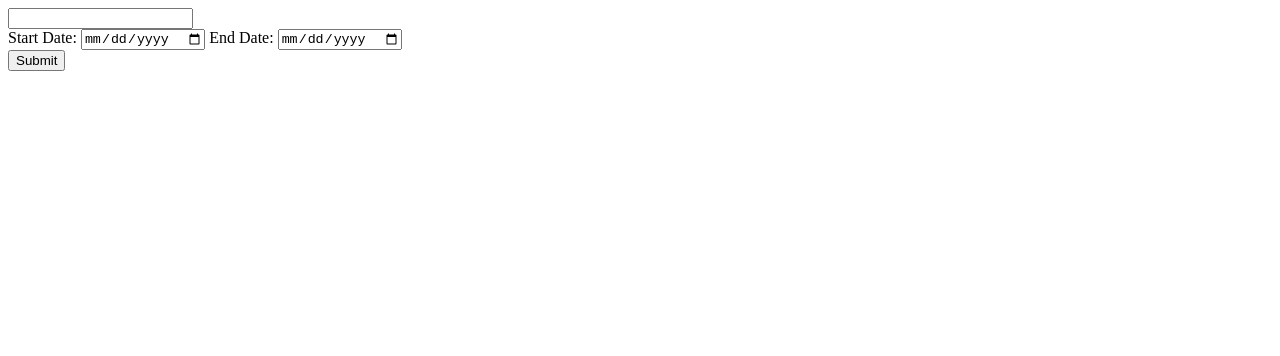
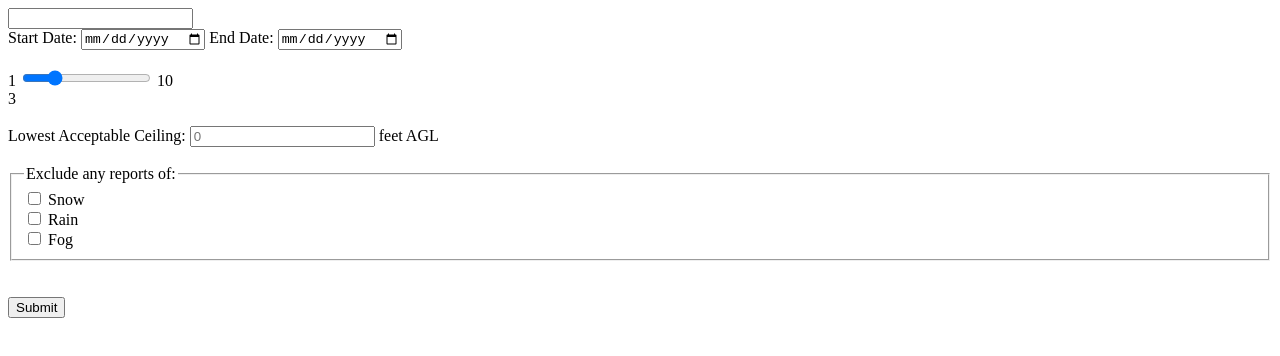
Before and after one commit to aleksigoulet/metar-analyzer, a plain HTML site: page index.html in a window 1280 px wide. Drawn offline with Linux system fonts and the light colour scheme.

Commit message:
add basic controls

```diff
--- a/app.js
+++ b/app.js
@@ -14,6 +14,7 @@ const stationInput = document.getElementById('station');
 
 button.addEventListener('click', (e) => {
     e.preventDefault();
+
     const station = stationInput.value;
     let startDate = document.getElementById('start').value;
     let endDate = document.getElementById('end').value;
--- a/index.html
+++ b/index.html
@@ -15,11 +15,42 @@
         <label for="end">End Date:</label>
         <input type="date" id="end" name="end">
         <br>
+        <br>
+        <label for="visValue" class="visLabel">1</label>
+        <input type="range" id="visValue" name="visValue" min="1" max="10" step="1" value="3">
+        <label for="visValue" class="visLabel">10</label>
+        <br>
+        <label for="visValue" id="visOutput"></label>
+        <br>
+        <br>
+        <label for="ceilValue">Lowest Acceptable Ceiling:</label>
+        <input type="number" id="ceilValue" name="ceilValue" min="0" placeholder="0" step="100">
+        <label for="ceilValue">feet AGL</label>
+        <br>
+        <br>
+        <fieldset name="condExclude">
+            <legend>Exclude any reports of:</legend>
+            <div>
+                <input type="checkbox" id="snow" name="snow">
+                <label for="snow">Snow</label>
+            </div>
+            <div>
+                <input type="checkbox" id="rain" name="rain">
+                <label for="rain">Rain</label>
+            </div>
+            <div>
+                <input type="checkbox" id="fog" name="fog">
+                <label for="fog">Fog</label>
+            </div>
+        </fieldset>
+        <br>
+        <br>
         <input type="submit" id="submit">
     </form>
     <div id="result">
 
     </div>
     <script src="/app.js" type="module"></script>
+    <script src="/modules/visSlider.js"></script>
 </body>
 </html>
--- /dev/null
+++ b/modules/visSlider.js
@@ -0,0 +1,10 @@
+const slider = document.getElementById('visValue');
+const output = document.getElementById('visOutput');
+
+//display default value
+output.innerHTML = slider.value;
+
+//update slider when moved
+slider.oninput = function() {
+    output.innerHTML = this.value;
+}
```
